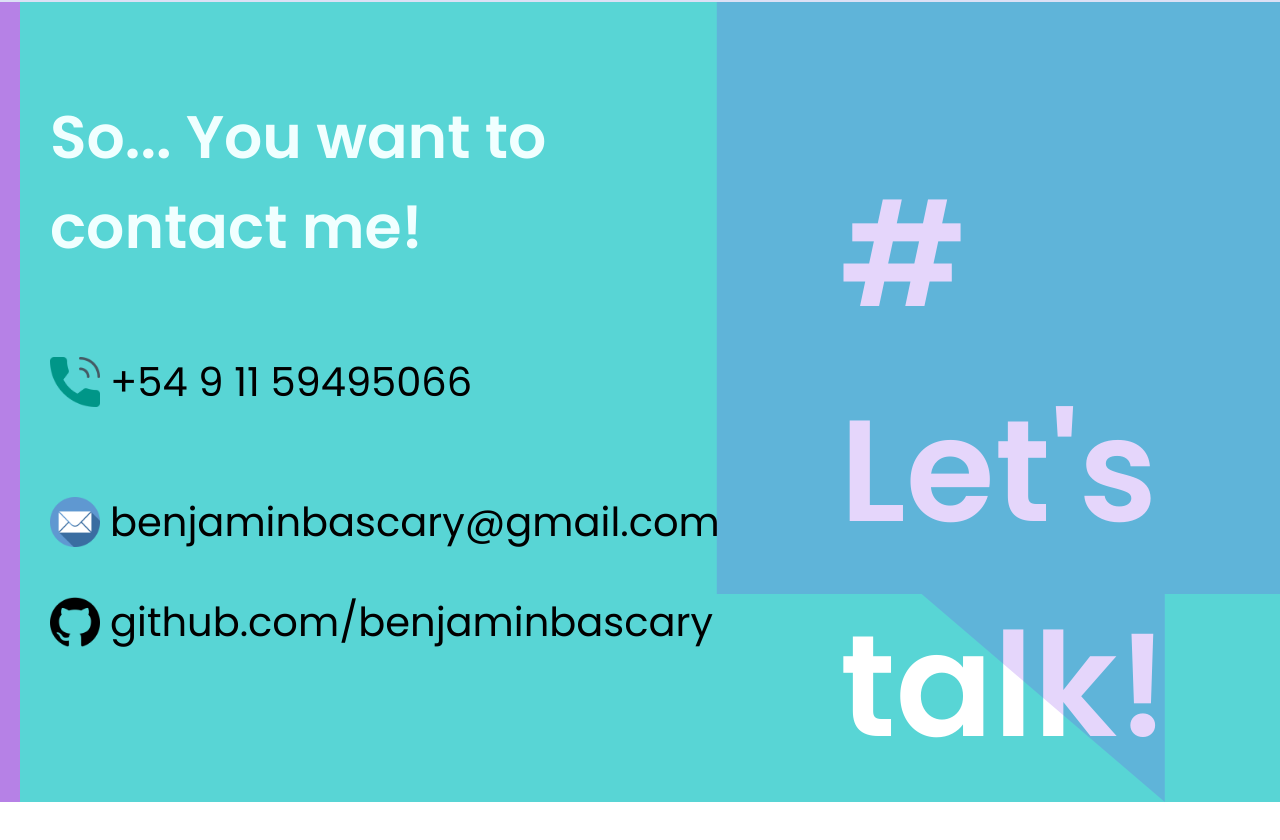
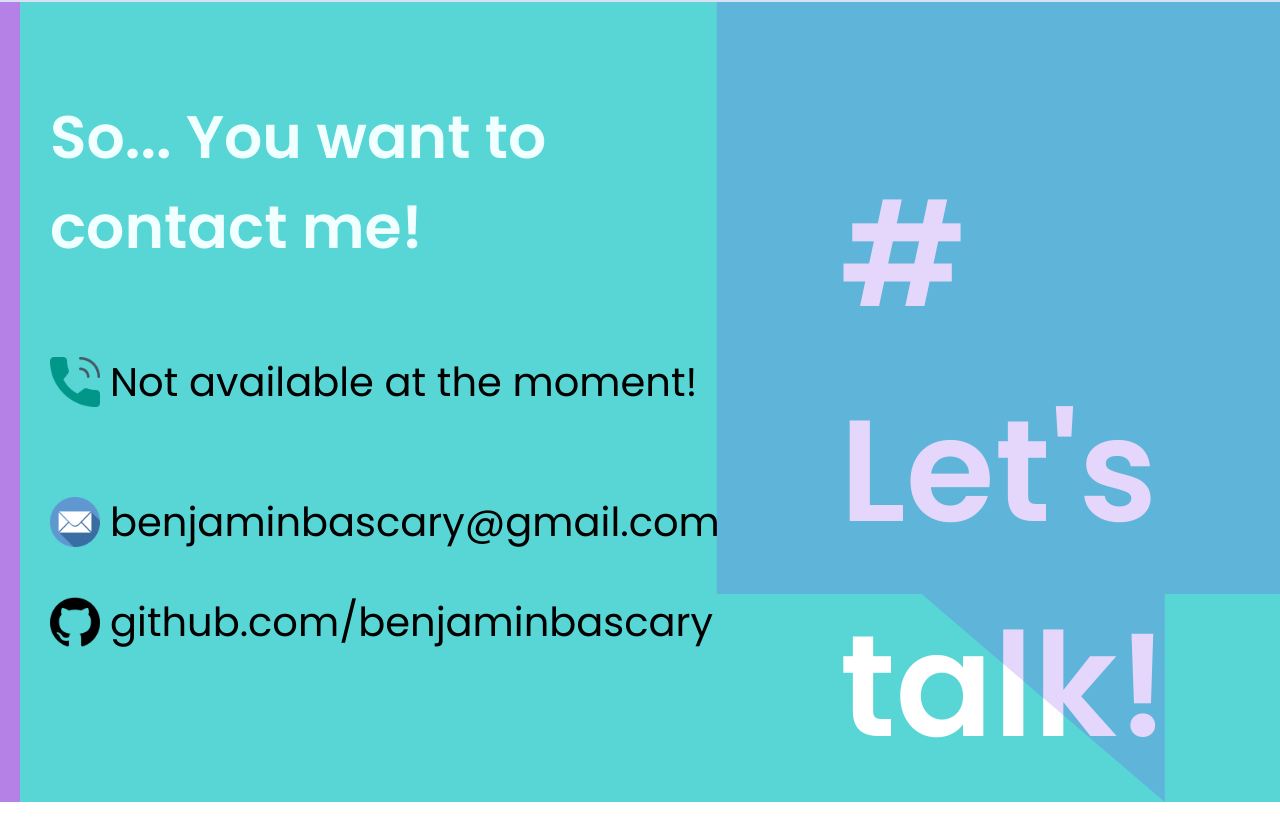
Before and after one commit to benjaminbascary/Portfolio, a React (Create React App) app: page / in a window 1280 px wide. Shown: the part 2398-3238 px from the top of the page. Built offline with nearby package versions, Linux system fonts and the light colour scheme.

Commit message:
Update Contact.jsx

```diff
--- a/src/Components/Contact/Contact.jsx
+++ b/src/Components/Contact/Contact.jsx
@@ -15,7 +15,7 @@ return (
           <div className='contact--info'>
             <div className='contact--info--item'>
               <img className='icon' src={Phone} alt='icon'></img>
-              <p>+54 9 11 59495066</p>
+              <p>Not available at the moment!</p>
             </div>
             <div className='contact--info--item'>
               <img className='icon' src={Email} alt='icon'></img>
```
